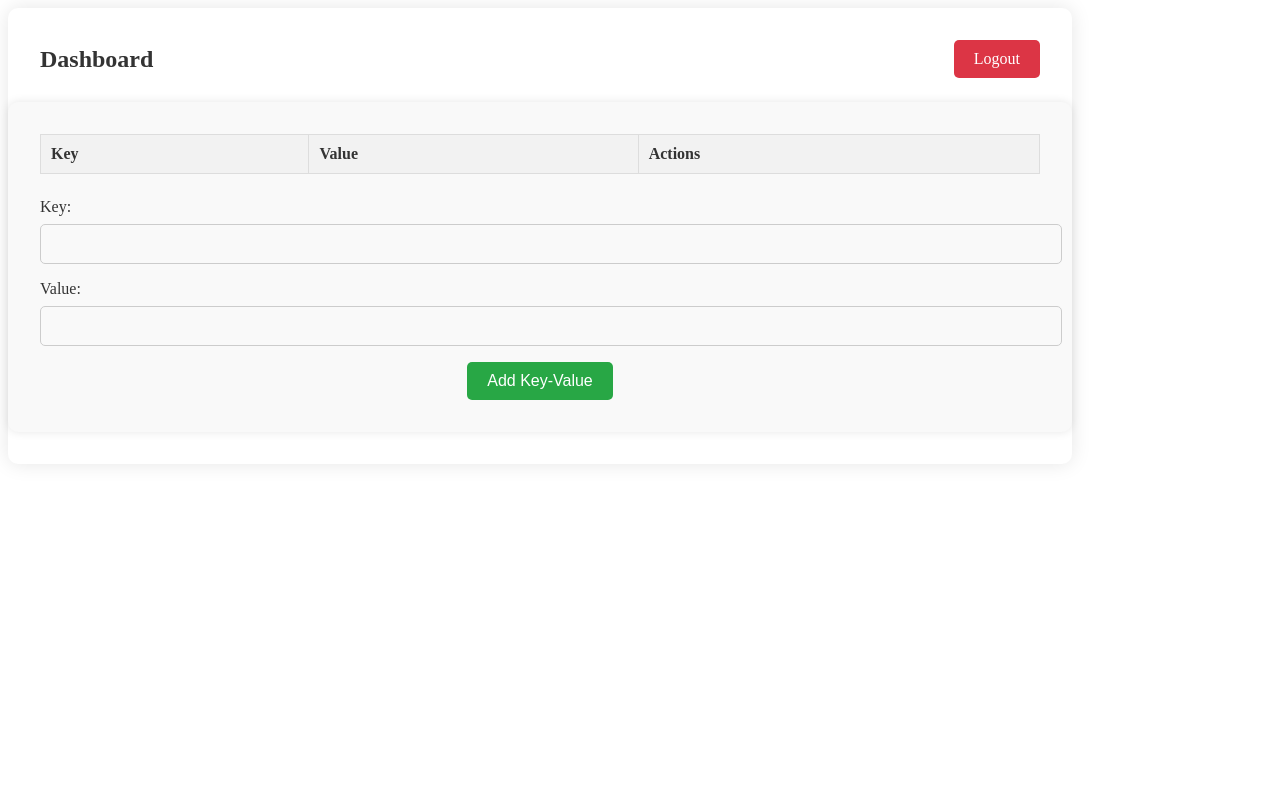
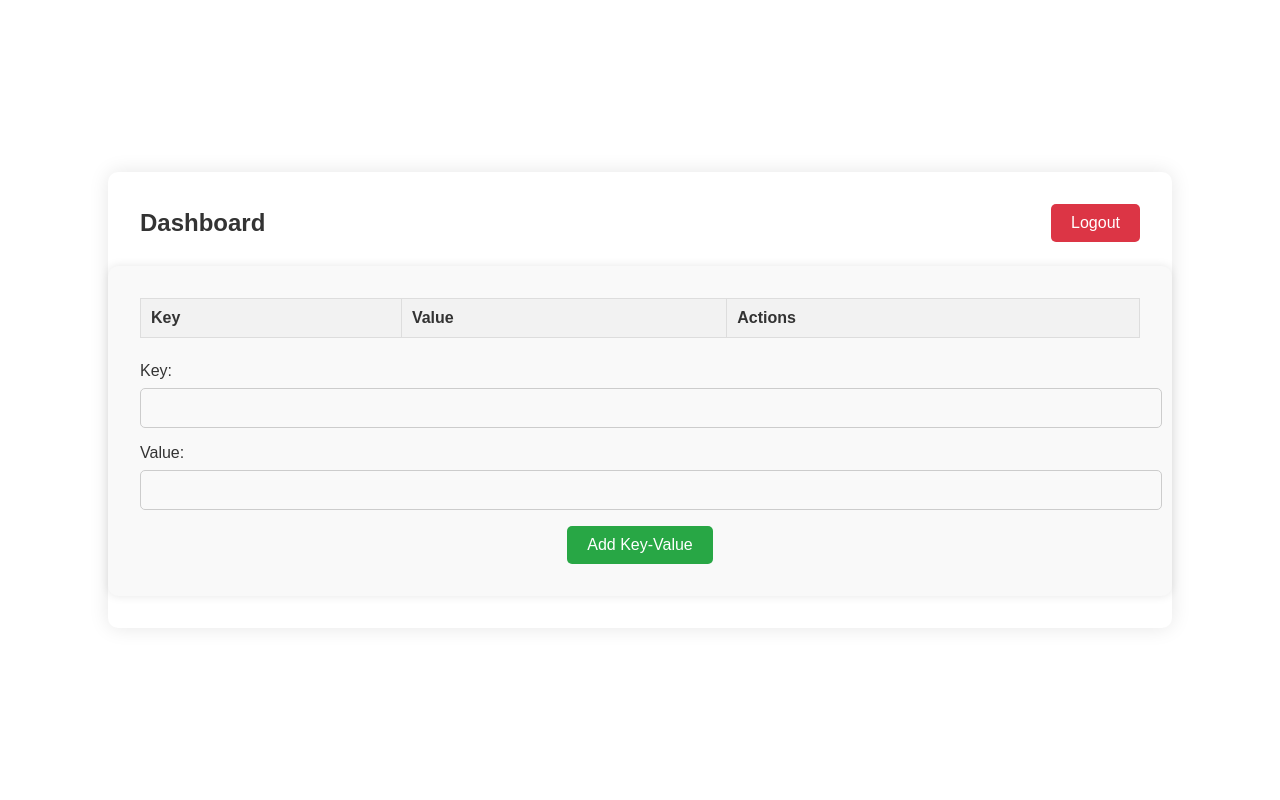
Before and after one commit to akhileshSRE/NavEase-app, a Flask app: page /dashboard in a window 1280 px wide. Run offline with Flask 2, Linux system fonts and the light colour scheme; the visitor is signed in with stand-in values (Sample User, id 1); data comes from the database, SQL or seed files in the repository; data that the repository does not hold is empty; some libraries are stand-ins or nearby versions.

Commit message:
styling dashboard

```diff
--- a/static/css/dashboard.css
+++ b/static/css/dashboard.css
@@ -1,5 +1,15 @@
 
 /* Dashboard CSS */
+
+body {
+    font-family: 'Arial', sans-serif;
+    background: #fff;
+    display: flex;
+    justify-content: center;
+    align-items: center;
+    height: 100vh;
+    margin: 0;
+}
 
 .dashboard-container {
     background: #fff;
--- a/templates/dashboard.html
+++ b/templates/dashboard.html
@@ -3,6 +3,7 @@
 <head>
     <title>Dashboard</title>
     <link rel="stylesheet" href="{{ url_for('static', filename='css/dashboard.css') }}">
+    <script src="https://kit.fontawesome.com/a076d05399.js" crossorigin="anonymous"></script>
     <script src="{{ url_for('static', filename='js/dashboard.js') }}"></script>
 </head>
 <body>
```
